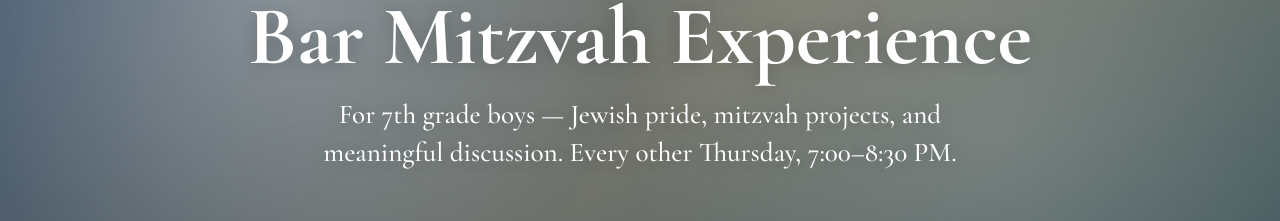
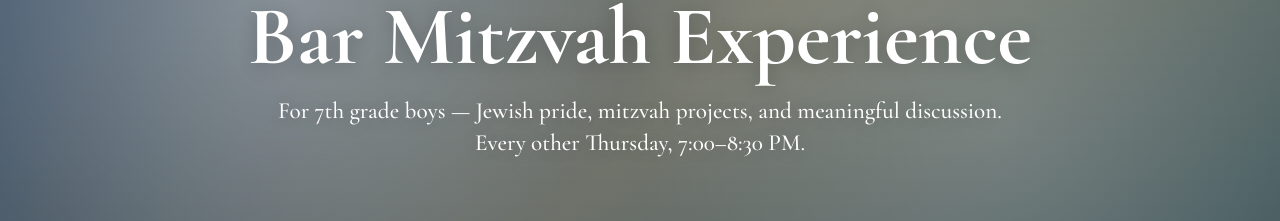
Before and after one commit to shurwitz-cloud/habayitcc, a Next.js app: page /bar-mitzvah in a window 1280 px wide. Shown: the part 195-416 px from the top of the page. Built offline with nearby package versions, Linux system fonts and the light colour scheme; no server answers; a web font is replaced by a local one.

Commit message:
BMX hero: split subtitle into two centered lines

```diff
--- a/src/app/bar-mitzvah/page.tsx
+++ b/src/app/bar-mitzvah/page.tsx
@@ -37,7 +37,13 @@ export default function BarMitzvahPage() {
         <Hero
           kicker="HaBayit BMX"
           minHeight={HERO_HEIGHT.page}
-          subtitle="For 7th grade boys — Jewish pride, mitzvah projects, and meaningful discussion. Every other Thursday, 7:00–8:30 PM."
+          subtitle={
+            <>
+              For 7th grade boys — Jewish pride, mitzvah projects, and meaningful discussion.
+              <br />
+              Every other Thursday, 7:00–8:30 PM.
+            </>
+          }
         >
           Bar Mitzvah Experience
         </Hero>
--- a/src/components/sections/Hero.tsx
+++ b/src/components/sections/Hero.tsx
@@ -5,7 +5,7 @@ interface HeroProps {
   kicker?: string;
   hebrewKicker?: string;
   children: ReactNode;
-  subtitle?: string;
+  subtitle?: ReactNode;
   minHeight?: string;
   actions?: ReactNode;
 }
@@ -51,7 +51,7 @@ export function Hero({
           {children}
         </h1>
         {subtitle && (
-          <p className="font-display text-[clamp(1.05rem,2.2vw,1.7rem)] font-medium leading-snug mx-auto max-w-[46rem] text-balance">
+          <p className="font-display text-[clamp(1rem,1.9vw,1.45rem)] font-medium leading-snug mx-auto max-w-[52rem] text-balance">
             {subtitle}
           </p>
         )}
```
